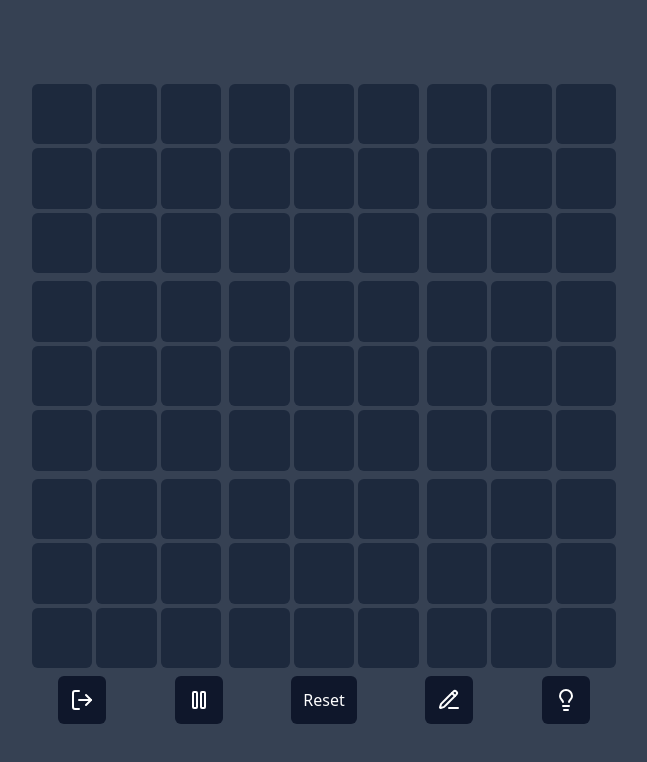
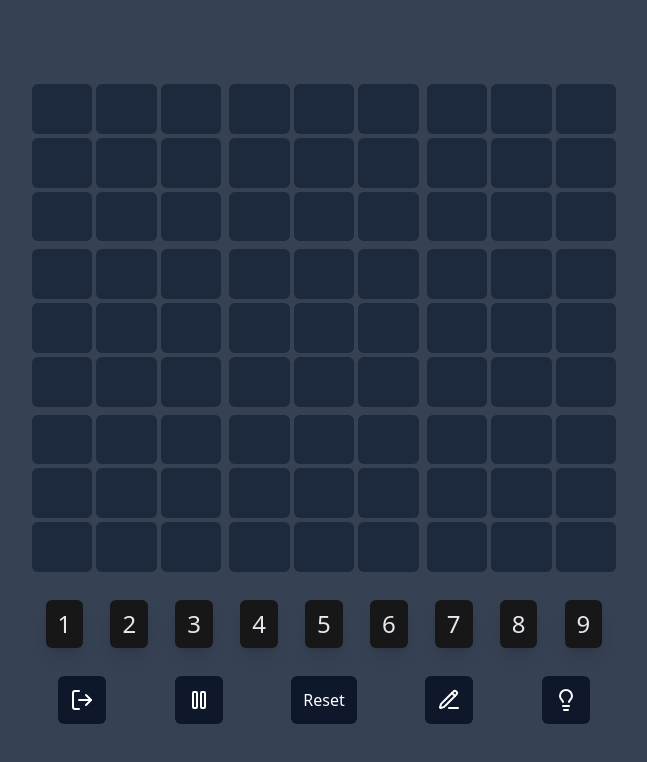
Before and after one commit to Ayushkumar-13/frontend, a React (Vite) app in the folder React/sudokuuuu/: page /game in a window 1280 px wide. Shown: the top 762 px of the page, without its empty margins (316-963 px from the left). Built offline with nearby package versions, Linux system fonts and the light colour scheme.

Commit message:
UI completed-49

```diff
--- a/React/sudokuuuu/src/components/Board/Board.jsx
+++ b/React/sudokuuuu/src/components/Board/Board.jsx
@@ -2,19 +2,49 @@ import React from 'react'
 import Square from './Square'
 function Board() {
     const squares = Array(3).fill(Array(3).fill(null))
-
+    const numbers = Array(9).fill(null)
+    const pause = false;
+    const over = false
     return (
         <div className='flex w-screen h-[50vh] md:w-[600px] md:h-[600px] p-2 flex-col gap-2 relative '>
-        {squares.map((arr,row) => (
-       <div className='flex gap-2 w-full h-full'>
-        {arr.map((_,col) => (
+            {
+                pause && <span className='text-6xl text-center w-full bg-slate-700 border z-10 shadow-lg border-black p-10 rounded-xl absolute top-1/2 left-1/2 -translate-x-1/2 -translate-y-1/2'>Pause</span>
+            }
+            {
+                over && <div className='text-2xl w-full bg-slate-700 border z-10 shadow-lg border-black p-10 rounded-xl absolute top-1/2 left-1/2 -translate-x-1/2 -translate-y-1/2'>
+                    <span>All Mistake Used</span>
+                    <div className='flex items-center p-5 justify-around'>
+                        <button className="option bg-slate-900 p-3 rounded-md hover:bg-slate-800  active:scale-90" >
+                            Try Again
+                        </button>
+                        <button className="option bg-slate-900 p-3 rounded-md hover:bg-slate-800  active:scale-90" >
+                            Start New
+                        </button>
+                    </div>
+                </div>
+            }
+            {squares.map((arr, row) => (
+                <div key={row} className='flex gap-2 w-full h-full'>
+                    {arr.map((_, col) => (
 
-            <Square row={row} col={col}/>
+                        <Square key={col} row={row} col={col} />
                     ))}
 
                 </div>
 
             ))}
+            {/*  to show numbers div 1-9 boxes  */}
+            <div className='flex justify-around select-none w-full'>
+                {
+                    numbers.map((_, i) => (
+                        <span key={i} className="text-slate-200 bg-neutral-900 shadow-lg rounded-md p-2 md:px-3 my-5 text-2xl cursor-pointer outline-none hover:outline hover:outline-1 ">
+                            {i + 1}
+                        </span>
+
+
+                    ))
+                }
+            </div>
         </div>
 
     )
--- a/React/sudokuuuu/src/components/Board/Square.jsx
+++ b/React/sudokuuuu/src/components/Board/Square.jsx
@@ -6,10 +6,10 @@ function Square({ row, col }) {
     return (
         <div className='box w-full h-full gap-1 flex flex-col'>
            {squares.map((arr,i) => (
-                  <div className='flex gap-1 w-full h-full'>
+                  <div key={i} className='flex gap-1 w-full h-full'>
                    {arr.map((_,k) => (
 
-                       <Cell row={row} col={col}/>
+                       <Cell key={k} row={row*3+i} col={col*3+k}/>
                    ))}
 
                   </div>
--- a/React/sudokuuuu/src/components/Game/Game.jsx
+++ b/React/sudokuuuu/src/components/Game/Game.jsx
@@ -3,8 +3,10 @@ import Board from '../Board/Board'
 import { Edit, LogOut, Pause, PencilLine, Lightbulb } from 'lucide-react'
 
 function Game() {
+
   return (
     <div className='flex flex-col items-center justify-center'>
+
       <Board/>
       <div className='flex items-center w-full justify-around'>
          <button className="option bg-slate-900 p-3 rounded-md hover:bg-slate-800  active:scale-90" >
```
Lines whose indentation alone changed are shown as unchanged.
